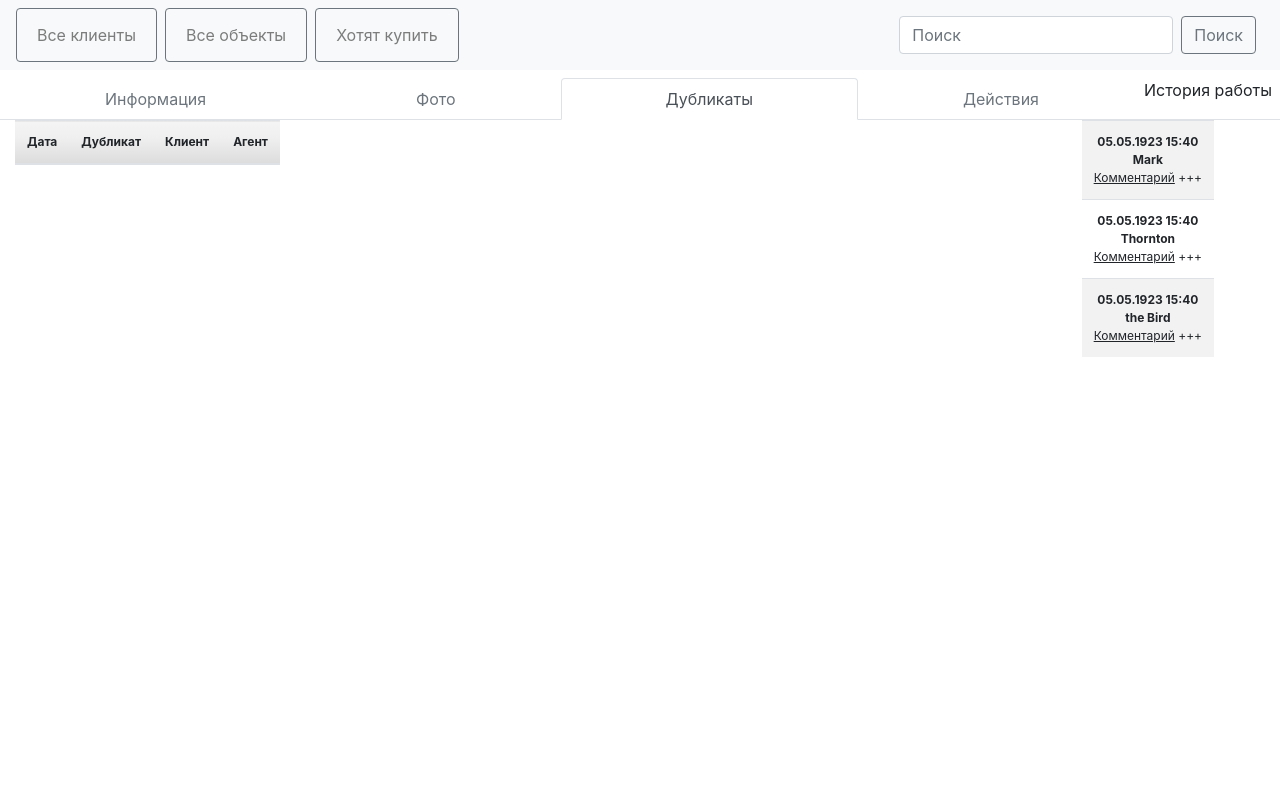
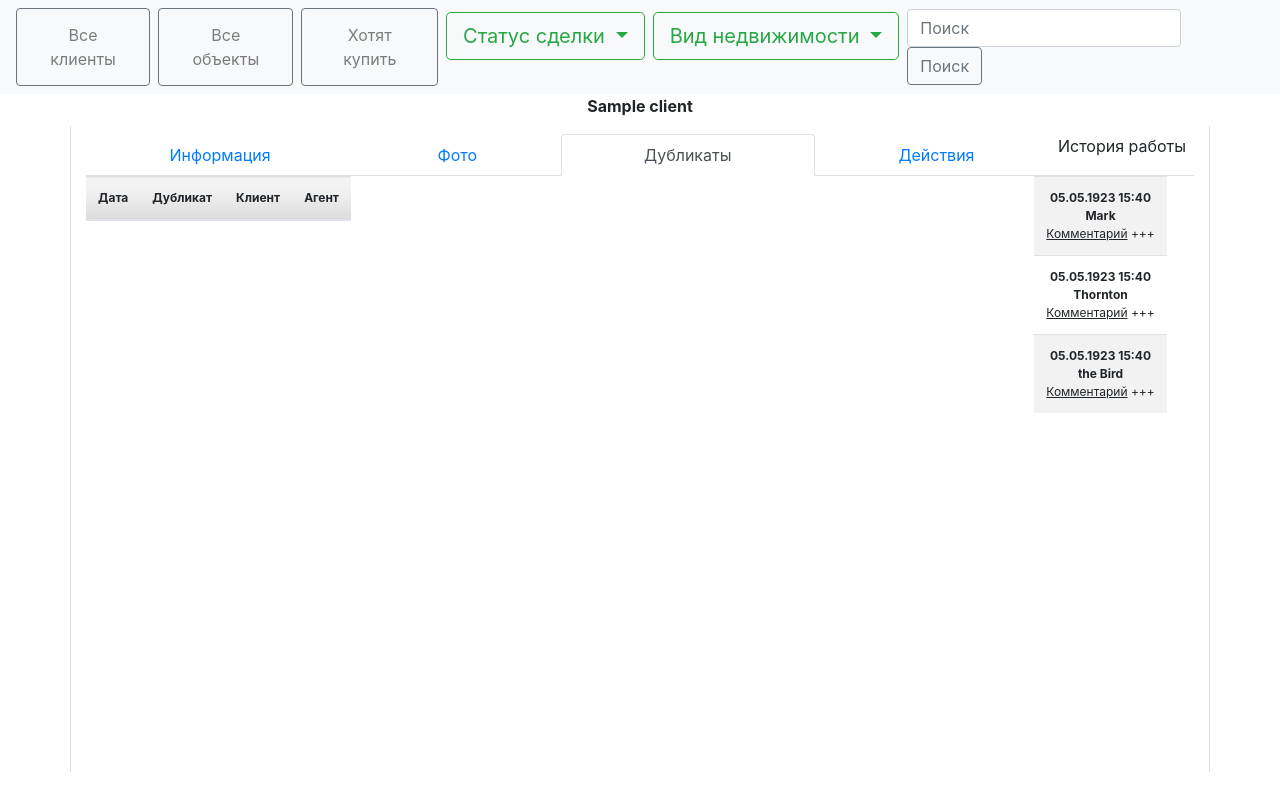
Before and after one commit to Chaplygin-vlad/crm_build, a Django app: page /1/duplicates/ in a window 1280 px wide. Run offline with Django 3.2, Linux system fonts and the light colour scheme; tables that the repository leaves empty hold one stand-in row (values such as "Sample post"); lists and menus that the app fills with data are empty.

Commit message:
add navigation

```diff
--- a/crm/crm_build/templates/base.html
+++ b/crm/crm_build/templates/base.html
@@ -22,6 +22,8 @@
 </head>
 
 <body>
+
+</div>
 <nav class="navbar navbar-expand-lg navbar-light bg-light">
     <div class="collapse navbar-collapse" id="navbarSupportedContent">
         <ul class="navbar-nav mr-auto">
@@ -37,18 +39,60 @@
 
                 <button class="btn btn-outline-secondary my-2 my-sm-0 mr-2"
                         type="submit">
-                    <a class="nav-link" href={% url 'all_sale' %}>Все объекты</a>
+                    <a class="nav-link" href={% url 'all_sale' %}>Все
+                        объекты</a>
 
                 </button>
             </li>
             <li class="nav-item">
                 <button class="btn btn-outline-secondary my-2 my-sm-0  mr-2"
                         type="submit">
-                     <a class="nav-link" href="{% url 'all_buyers' %}"> Хотят купить</a>
+                    <a class="nav-link" href="{% url 'all_buyers' %}"> Хотят
+                        купить</a>
                 </button>
 
             </li>
+            <li class="nav-item dropdown">
+                    <button class="btn btn-outline-success btn-lg mt-1 mr-2 dropdown-toggle"
+                            type="button" id="dropdownMenuButton"
+                            data-toggle="dropdown" aria-haspopup="true"
+                            aria-expanded="false">
+                        Статус сделки
+                    </button>
+                    <div class="dropdown-menu"
+                         aria-labelledby="dropdownMenuButton">
+                        <a class="nav-link dropdown-item" href="#">Новые, В работе, Аванс</a>
+                        <a class="nav-link dropdown-item" href="#">Все статусы...</a>
+                        <a class="nav-link dropdown-item" href="#">Новые</a>
+                        <a class="nav-link dropdown-item" href="#">В работе</a>
+                        <a class="nav-link dropdown-item" href="#">Аванс</a>
+                        <a class="nav-link dropdown-item" href="#">Отложенные</a>
+                        <a class="nav-link dropdown-item" href="#">Сделка (завершена)</a>
+                        <a class="nav-link dropdown-item" href="#">Архив (без сделки)</a>
+                        <a class="nav-link dropdown-item" href="#">Рекламные</a>
+                    </div>
+
+            </li>
+            <li class="nav-item dropdown">
+
+                    <button class="btn btn-outline-success btn-lg mt-1 mr-2 dropdown-toggle"
+                            type="button" id="dropdownMenuButton"
+                            data-toggle="dropdown" aria-haspopup="true"
+                            aria-expanded="false">
+                        Вид недвижимости
+                    </button>
+                    <div class="dropdown-menu"
+                         aria-labelledby="dropdownMenuButton">
+                        <a class="nav-link dropdown-item" href="#">Все типы недвижимости</a>
+                        <a class="nav-link dropdown-item" href="#">Квартиры</a>
+                        <a class="nav-link dropdown-item" href="#">Дома</a>
+                        <a class="nav-link dropdown-item" href="#">Земельные участки</a>
+                    </div>
+
+
+            </li>
         </ul>
+
         <form class="form-inline my-2 my-lg-0">
             <input class="form-control mr-sm-2" type="search"
                    placeholder="Поиск" aria-label="Поиск">
--- a/crm/crm_build/templates/duplicates.html
+++ b/crm/crm_build/templates/duplicates.html
@@ -1,21 +1,32 @@
 {% extends 'base.html' %}
 {% block content %}
+    <div class="text-center mb-2"><b>{{ name }}</b>
+    </div>
+    <div class="container border-right border-left">
+        <div class="row">
+            <div class="col-12">
                 <ul class="nav nav-tabs nav-fill mt-2">
                     <li class="nav-item">
-            <a class="nav-link disabled" href="#">Информация</a>
+                        <a class="nav-link"
+                           href="{% url 'object' obj_id %}">Информация</a>
                     </li>
                     <li class="nav-item">
-            <a class="nav-link disabled" href="#">Фото</a>
+                        <a class="nav-link"
+                           href="{% url 'photos' obj_id %}">Фото</a>
                     </li>
                     <li class="nav-item">
                         <a class="nav-link active" href="#">Дубликаты</a>
                     </li>
                     <li class="nav-item">
-            <a class="nav-link disabled" href="#">Действия</a>
+                        <a class="nav-link"
+                           href="{% url 'actions' obj_id %}">Действия</a>
                     </li>
                     <li class="mr-2"><p>История работы</p></li>
                 </ul>
-    <div class="container-fluid">
+            </div>
+        </div>
+    </div>
+    <div class="container border-right border-left">
         <div class="row">
             <div class="col-10">
                 <table class="table">
@@ -30,8 +41,8 @@
                     </thead>
                     <tbody>
                     {% for object in objects %}
-        <tr>
-            <td>{{object.sys_date_create|date:"d.m.Y" }}</td>
+                        <tr class="link_row" onclick="document.location.href='{% url 'object' row_id=object.row_id %}'">
+                            <td>{{ object.sys_date_create|date:"d.m.Y" }}</td>
                             <td class="w-5">{{ object.duplicate }}</td>
                             <td class="w-75">{{ object.name }}</td>
                             <td class="w-20">{{ object.agent }}</td>
--- a/crm/crm_build/templates/object.html
+++ b/crm/crm_build/templates/object.html
@@ -10,7 +10,7 @@
             <a class="nav-link" href="{% url 'photos' object.row_id %}">Фото</a>
         </li>
         <li class="nav-item">
-            <a class="nav-link" href="#">Дубликаты</a>
+            <a class="nav-link" href="{% url 'duplicates' object.row_id %}">Дубликаты</a>
         </li>
         <li class="nav-item">
             <a class="nav-link" href="{% url 'actions' object.row_id %}">Действия</a>
--- a/crm/crm_build/templates/photo.html
+++ b/crm/crm_build/templates/photo.html
@@ -1,6 +1,6 @@
 {% extends 'base.html' %}
 {% block content %}
-    <div class="text-center mb-2"><b>Название карточки</b>
+    <div class="text-center mb-2"><b>{{ name }}</b></div>
     <div class="container border-right border-left">
         <div class="row">
             <div class="col-12">
@@ -13,7 +13,8 @@
                         <a class="nav-link active" href="#">Фото</a>
                     </li>
                     <li class="nav-item">
-                            <a class="nav-link" href="#">Дубликаты</a>
+                        <a class="nav-link"
+                           href="{% url 'duplicates' obj_id %}">Дубликаты</a>
                     </li>
                     <li class="nav-item">
                         <a class="nav-link" href="{% url 'actions' obj_id %}">Действия</a>
--- a/crm/crm_build/urls.py
+++ b/crm/crm_build/urls.py
@@ -18,7 +18,7 @@ urlpatterns = [
     path('<int:obj_id>/actions/', ActionsView.as_view(), name='actions'),
     path('<int:row_id>/object/', BuyerDetail.as_view(), name='object'),
     path(
-        '<int:row_id>/duplicates/',
+        '<int:obj_id>/duplicates/',
         DuplicatesView.as_view(),
         name='duplicates'
     )
--- a/crm/crm_build/views.py
+++ b/crm/crm_build/views.py
@@ -180,6 +180,10 @@ class PhotosView(ListView):
 
     def get_context_data(self, *, object_list=None, **kwargs):
         context = super().get_context_data(**kwargs)
+        item = RlClient.objects.filter(
+            row_id=self.kwargs.get('obj_id')
+        ).values("name").first()
+        context["name"] = item["name"]
         context['obj_id'] = self.kwargs.get("obj_id")
         return context
 
@@ -208,7 +212,11 @@ class ActionsView(ListView):
 
     def get_context_data(self, *, object_list=None, **kwargs):
         context = super().get_context_data(**kwargs)
-        context['obj_id'] = self.kwargs.get("obj_id")
+        item = RlClient.objects.filter(
+            row_id=self.kwargs.get('obj_id')
+        ).values("name").first()
+        context["name"] = item["name"]
+        context["obj_id"] = self.kwargs.get("obj_id")
         return context
 
 
@@ -222,8 +230,9 @@ class DuplicatesView(ListView):
     def get_queryset(self):
 
         item = RlClient.objects.filter(
-            row_id=self.kwargs.get('row_id')
+            row_id=self.kwargs.get('obj_id')
         ).first()
+        self.name = item.name
 
         queryset1 = RlClient.objects.filter(
             ~Q(row_id=item.row_id),
@@ -320,3 +329,9 @@ class DuplicatesView(ListView):
             record['duplicate'] = "по адресу"
 
         return list(chain(queryset, queryset_addr))
+
+    def get_context_data(self, *, object_list=None, **kwargs):
+        context = super().get_context_data(**kwargs)
+        context['obj_id'] = self.kwargs.get("obj_id")
+        context["name"] = self.name
+        return context
```
Also changed, not shown: crm/crm_build/templates/actions.html (+5 -3 lines). Lines whose indentation alone changed are shown as unchanged.
